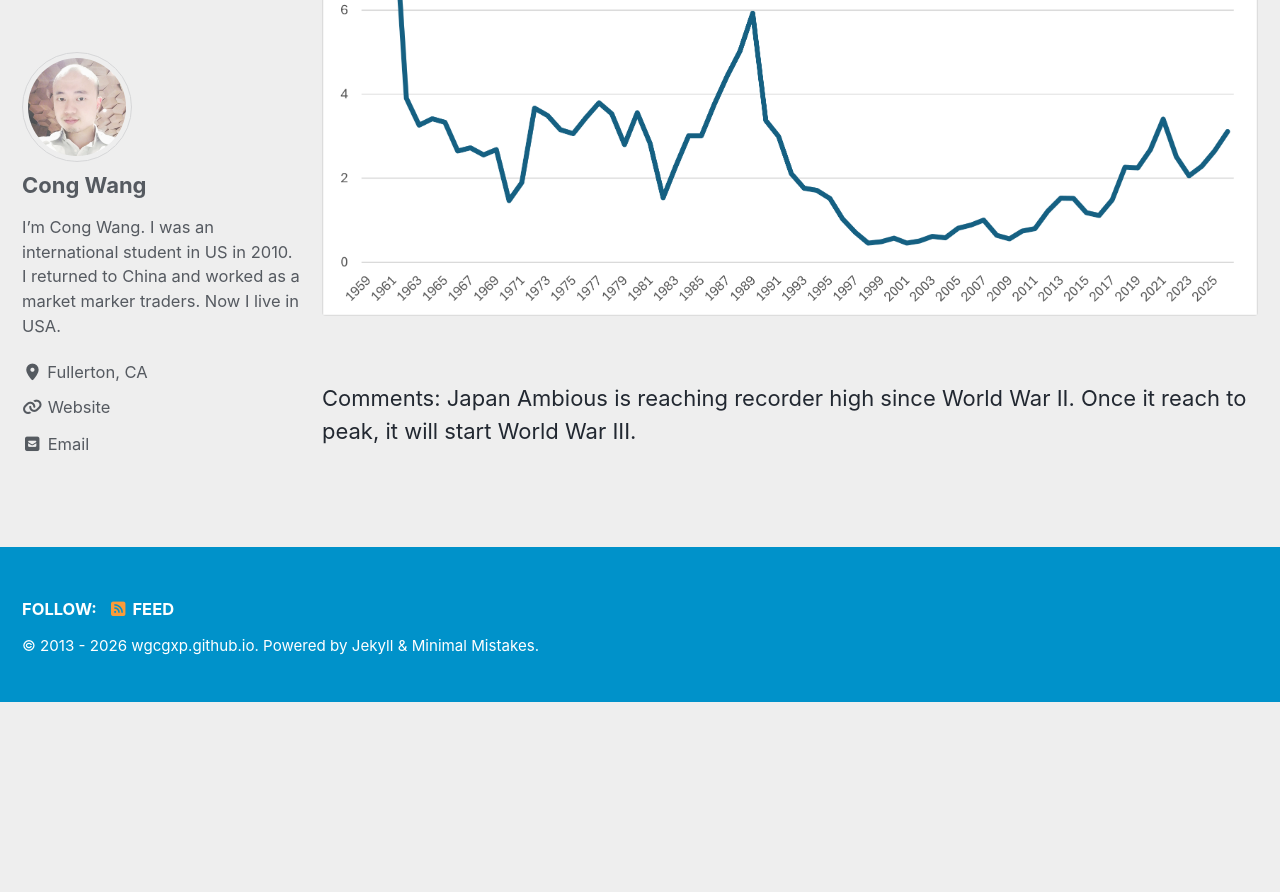
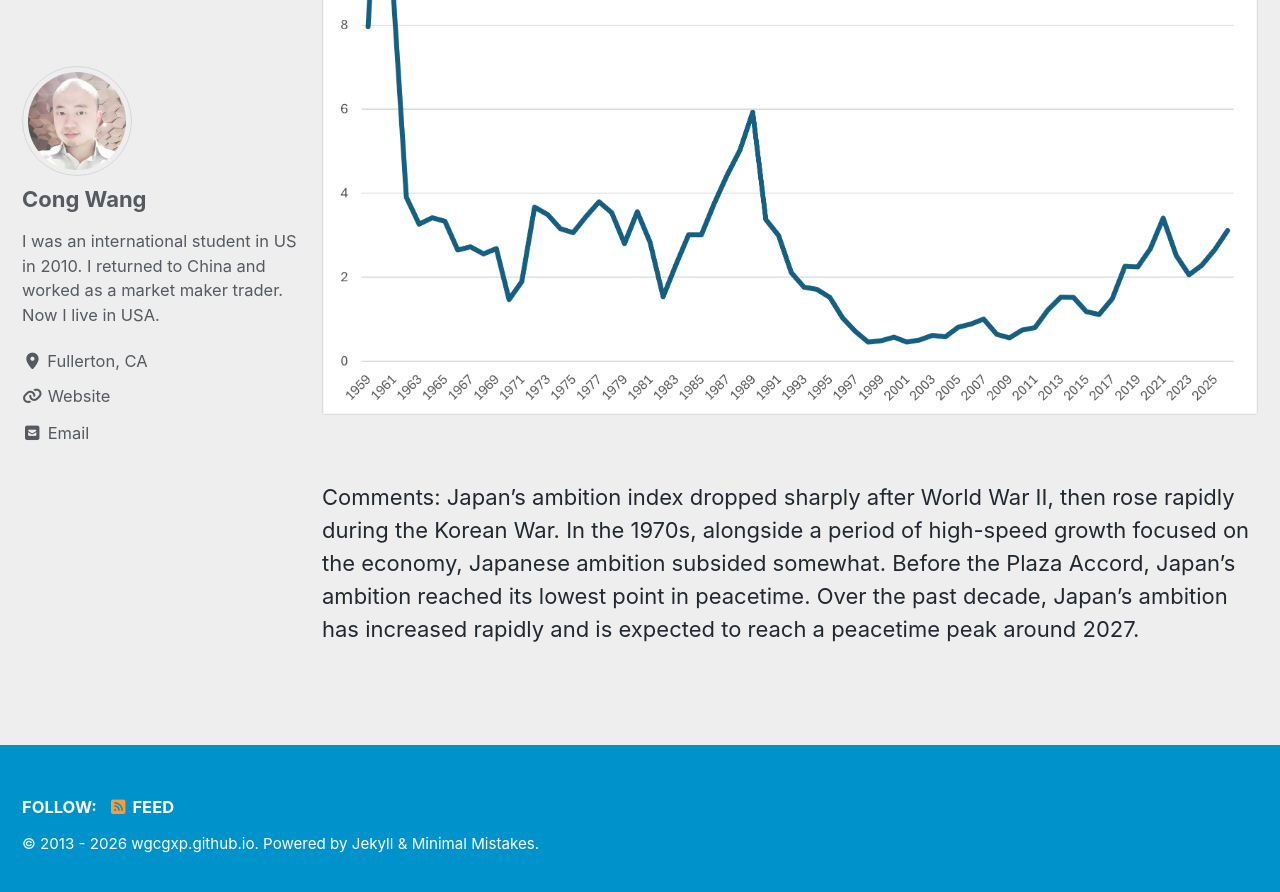
Before and after one commit to wgcgxp/wgcgxp.github.io, a Jekyll site: the page built from about.html, in a window 1280 px wide and 900 px high, scrolled down 1504 px. Shown: the top 892 px of the window. Built offline with Jekyll 4.4.1, drawn with Linux system fonts in a browser that asks for light colours; cached includes are drawn as plain includes; before the commit the page ends 2206 px from its top, so only the background shows below that; some of the changed text lies outside the part shown.

Commit message:
Add files via upload

```diff
--- a/_config.yml
+++ b/_config.yml
@@ -116,7 +116,7 @@
 author:
   name             : "Cong Wang"
   avatar           : "/assets/site_img/default_head.png" # path of avatar image, e.g. "/assets/images/bio-photo.jpg"
-  bio              : "I'm Cong Wang. I was an international student in US in 2010. I returned to China and worked as a market marker traders. Now I live in USA."
+  bio              : "I was an international student in US in 2010. I returned to China and worked as a market maker trader. Now I live in USA."
   location         : "Fullerton, CA"
   email            : "wgcgxp@hotmail.com"
   # fediverse      : "@you@instance.social"  # used for fediverse:creator meta tag
--- a/about.html
+++ b/about.html
@@ -13,7 +13,11 @@
     <figcaption> </figcaption>
 </figure>
 
-Comments: USA power is in deline. It peaked at 2021.
+Comments: From 1937 to 2026, U.S. power has experienced three peaks: in 1957, 1999, and 2021.
+
+Before 2000, a peak occurred roughly every twenty years. After 2000, as global dynamics accelerated, peaks began appearing about every ten years.
+
+Following the current peak, a decade-long decline is expected, lasting until around 2030.
 
 <h3>Japan Ambious Index 2026 April</h3>
 
@@ -22,6 +26,12 @@
     <figcaption></figcaption>
 </figure>
 
-Comments: Japan Ambious is reaching recorder high since World War II. Once it reach to peak, it will start World War III.
+Comments: Japan’s ambition index dropped sharply after World War II, then rose rapidly during the Korean War.
+
+In the 1970s, alongside a period of high-speed growth focused on the economy, Japanese ambition subsided somewhat.
+
+Before the Plaza Accord, Japan’s ambition reached its lowest point in peacetime.
+
+Over the past decade, Japan’s ambition has increased rapidly and is expected to reach a peacetime peak around 2027.
 
 <!-- Comment Text -- <a href="https://darwinproject.mit.edu/">Darwin Project Group</a> -->
```
